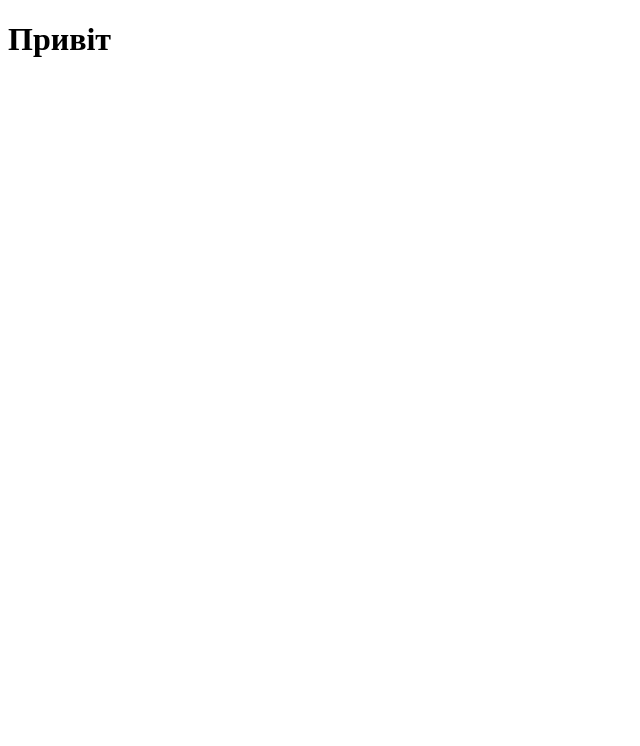
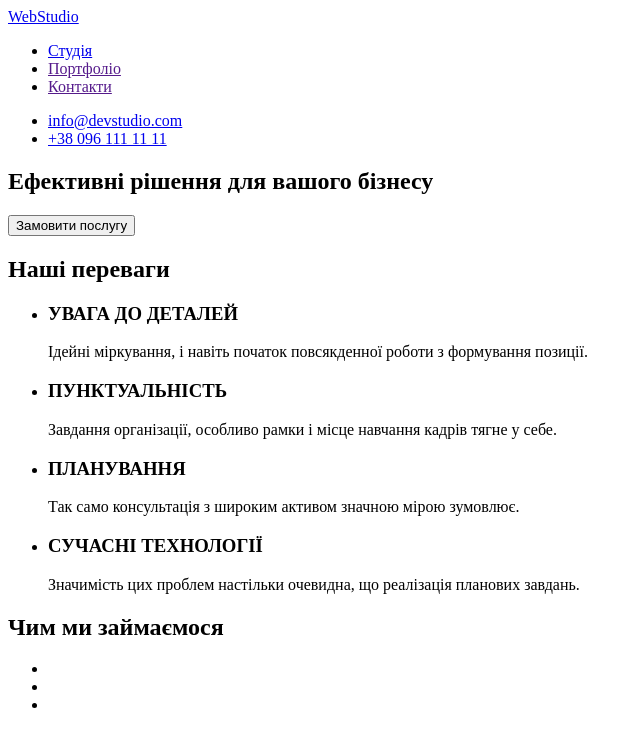
Before and after one commit to Avramenko-1994/goit-markup-hw-01-2024, a plain HTML site: page index.html in a window 1280 px wide. Shown: the whole page, without its empty margins (0-640 px from the left). Drawn offline with Linux system fonts and the light colour scheme.

Commit message:
Update index.html

```diff
--- a/index.html
+++ b/index.html
@@ -6,6 +6,57 @@
     <title>Document</title>
 </head>
 <body>
-    <h1>Привіт</h1>
+    <header>
+        <nav><a href="#">WebStudio</a>
+        <ul>
+            <li><a href="index.html">Студія</a></li>
+            <li><a href="">Портфоліо</a></li>
+            <li><a href="">Контакти</a></li>
+        </ul>
+    </nav>
+    <ul>
+        <li><a href="#">info@devstudio.com</a></li>
+        <li><a href="#">+38 096 111 11 11</a></li>
+    </ul>
+</header>
+
+<main>
+    <section>
+        <h1>Ефективні рішення для вашого бізнесу</h1>
+        <button><a href="#"></a>Замовити послугу</button>
+    </section>
+
+    <section>
+        <h2>Наші переваги</h2>
+
+        <ul>
+            <li>
+                <h3>УВАГА ДО ДЕТАЛЕЙ</h3>
+                <p>Ідейні міркування, і навіть початок повсякденної роботи з формування позиції.</p>
+            </li>
+            <li>
+                <h3>ПУНКТУАЛЬНІСТЬ</h3>
+                <p>Завдання організації, особливо рамки і місце навчання кадрів тягне у себе.</p>
+            </li>
+            <li>
+                <h3>ПЛАНУВАННЯ</h3>
+                <p>Так само консультація з широким активом значною мірою зумовлює.</p>
+            </li>
+            <li>
+                <h3>СУЧАСНІ ТЕХНОЛОГІЇ</h3>
+                <p>Значимість цих проблем настільки очевидна, що реалізація планових завдань.</p>
+            </li>
+        </ul>
+    </section>
+
+    <section>
+        <h2>Чим ми займаємося</h2>
+            <ul>
+                <li><img src="" alt=""></li>
+                <li><img src="" alt=""></li>
+                <li><img src="" alt=""></li>
+            </ul>
+    </section>
+</main>
 </body>
 </html>
```
